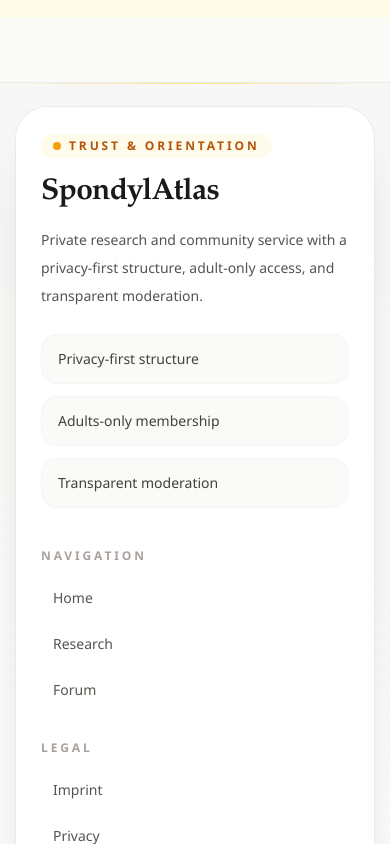
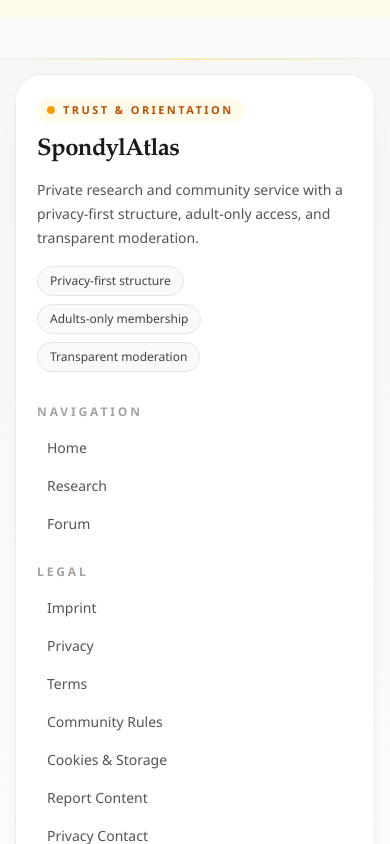
Before and after one commit to MoritzGan/spondylatlas, a React (Vite) app: page / in a window 390 px wide. Shown: the part 4580-5424 px from the top of the page. Built offline with nearby package versions, Linux system fonts and the light colour scheme; no server answers.

Commit message:
style: Refactor footer layout and styling for improved aesthetics and responsiveness

```diff
--- a/src/components/Layout.tsx
+++ b/src/components/Layout.tsx
@@ -32,37 +32,37 @@ export default function Layout() {
       <main className="flex-1">
         <Outlet />
       </main>
-      <footer className="relative mt-16 border-t border-stone-200/80 bg-[linear-gradient(180deg,rgba(245,245,244,0.65),rgba(255,255,255,0.98))]">
+      <footer className="relative mt-10 border-t border-stone-200/80 bg-[linear-gradient(180deg,rgba(245,245,244,0.65),rgba(255,255,255,0.98))]">
         <div className="absolute inset-x-0 top-0 h-px bg-gradient-to-r from-transparent via-primary-200 to-transparent" />
-        <div className="mx-auto max-w-6xl px-4 py-6 sm:py-8">
-          <div className="rounded-[2rem] border border-white/80 bg-white/92 p-6 shadow-[0_24px_60px_-42px_rgba(28,25,23,0.45)] ring-1 ring-stone-200/70 sm:p-8 lg:p-10">
-            <div className="grid gap-10 lg:grid-cols-[1.25fr,1.75fr]">
+        <div className="mx-auto max-w-6xl px-4 py-4 sm:py-5">
+          <div className="rounded-[1.6rem] border border-white/80 bg-white/92 p-5 shadow-[0_20px_48px_-40px_rgba(28,25,23,0.4)] ring-1 ring-stone-200/70 sm:p-6 lg:p-7">
+            <div className="grid gap-8 lg:grid-cols-[1.1fr,1.75fr] lg:items-start">
               <div className="max-w-xl">
-                <span className="inline-flex items-center gap-2 rounded-full bg-primary-50 px-3 py-1 text-xs font-semibold uppercase tracking-[0.24em] text-primary-700">
+                <span className="inline-flex items-center gap-2 rounded-full bg-primary-50 px-2.5 py-1 text-[11px] font-semibold uppercase tracking-[0.22em] text-primary-700">
                   <span className="h-2 w-2 rounded-full bg-primary-500" />
                   {t('footer.badge')}
                 </span>
-                <h2 className="mt-4 font-serif text-3xl font-semibold tracking-tight text-stone-900">
+                <h2 className="mt-3 font-serif text-2xl font-semibold tracking-tight text-stone-900">
                   SpondylAtlas
                 </h2>
-                <p className="mt-4 max-w-lg text-sm leading-7 text-stone-600 sm:text-base">
+                <p className="mt-3 max-w-lg text-sm leading-6 text-stone-600">
                   {isGerman
                     ? 'Privater Forschungs- und Community-Dienst mit datenschutzorientierter Struktur, Erwachsenenfokus und transparenter Moderation.'
                     : 'Private research and community service with a privacy-first structure, adult-only access, and transparent moderation.'}
                 </p>
-                <div className="mt-6 grid gap-3 sm:grid-cols-3">
+                <div className="mt-4 flex flex-wrap gap-2">
                   {trustPoints.map((point) => (
-                    <div
+                    <span
                       key={point}
-                      className="rounded-2xl border border-stone-100 bg-stone-50 px-4 py-3 text-sm leading-6 text-stone-700"
+                      className="inline-flex rounded-full border border-stone-200 bg-stone-50 px-3 py-1.5 text-xs font-medium text-stone-700"
                     >
                       {point}
-                    </div>
+                    </span>
                   ))}
                 </div>
               </div>
 
-              <div className="grid gap-8 sm:grid-cols-2 lg:grid-cols-3">
+              <div className="grid gap-6 sm:grid-cols-2 lg:grid-cols-3">
                 <FooterColumn title={t('footer.navigation')}>
                   {primaryLinks.map((item) => (
                     <FooterLink key={item.to} to={item.to}>
@@ -89,7 +89,7 @@ export default function Layout() {
               </div>
             </div>
 
-            <div className="mt-10 flex flex-col gap-3 border-t border-stone-200 pt-6 text-sm text-stone-500 md:flex-row md:items-center md:justify-between">
+            <div className="mt-6 flex flex-col gap-2 border-t border-stone-200 pt-4 text-sm text-stone-500 md:flex-row md:items-center md:justify-between">
               <p>&copy; {new Date().getFullYear()} SpondylAtlas</p>
               <p>{t('footer.bottom_note')}</p>
             </div>
@@ -112,7 +112,7 @@ function FooterColumn({
       <p className="text-xs font-semibold uppercase tracking-[0.24em] text-stone-400">
         {title}
       </p>
-      <div className="mt-4 flex flex-col gap-2.5">
+      <div className="mt-3 flex flex-col gap-1.5">
         {children}
       </div>
     </div>
@@ -123,7 +123,7 @@ function FooterLink({ to, children }: { to: string; children: ReactNode }) {
   return (
     <Link
       to={to}
-      className="rounded-xl px-3 py-2 text-sm text-stone-600 transition duration-200 hover:bg-stone-100 hover:text-stone-900 focus-visible:outline-none focus-visible:ring-2 focus-visible:ring-primary-500/40"
+      className="rounded-lg px-2.5 py-1.5 text-sm text-stone-600 transition duration-200 hover:bg-stone-100 hover:text-stone-900 focus-visible:outline-none focus-visible:ring-2 focus-visible:ring-primary-500/40"
     >
       {children}
     </Link>
```
